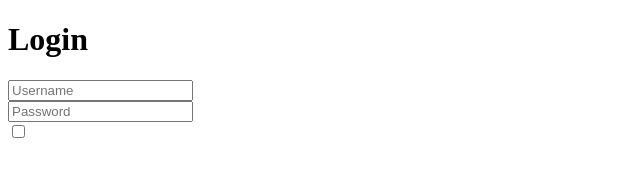
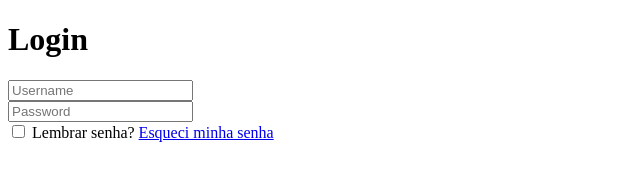
Before and after one commit to jaohenriqu3/tela-login, a plain HTML site: page index.html in a window 1280 px wide. Shown: the whole page, without its empty margins (0-640 px from the left). Drawn offline with Linux system fonts and the light colour scheme.

Commit message:
finalizando dia 28/02

```diff
--- a/index.html
+++ b/index.html
@@ -18,6 +18,8 @@
         </div>
         <div class="lembrar-senha">
             <input type="checkbox">
+            <label for=""> Lembrar senha? </label>
+            <a href="#">Esqueci minha senha</a>
         </div>
         </form>
     </div>
```
